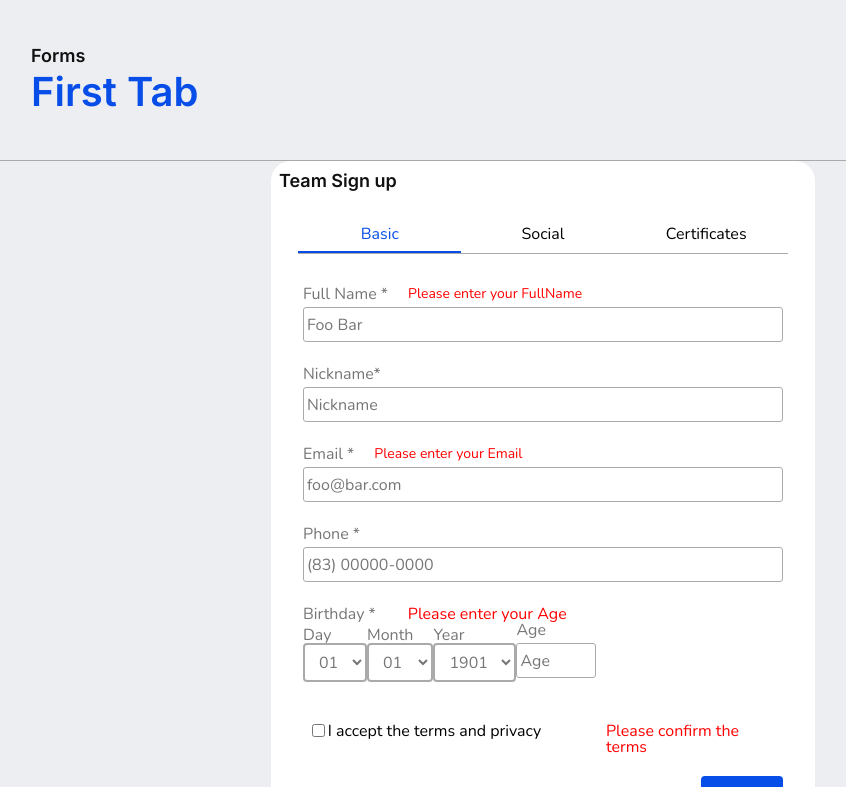
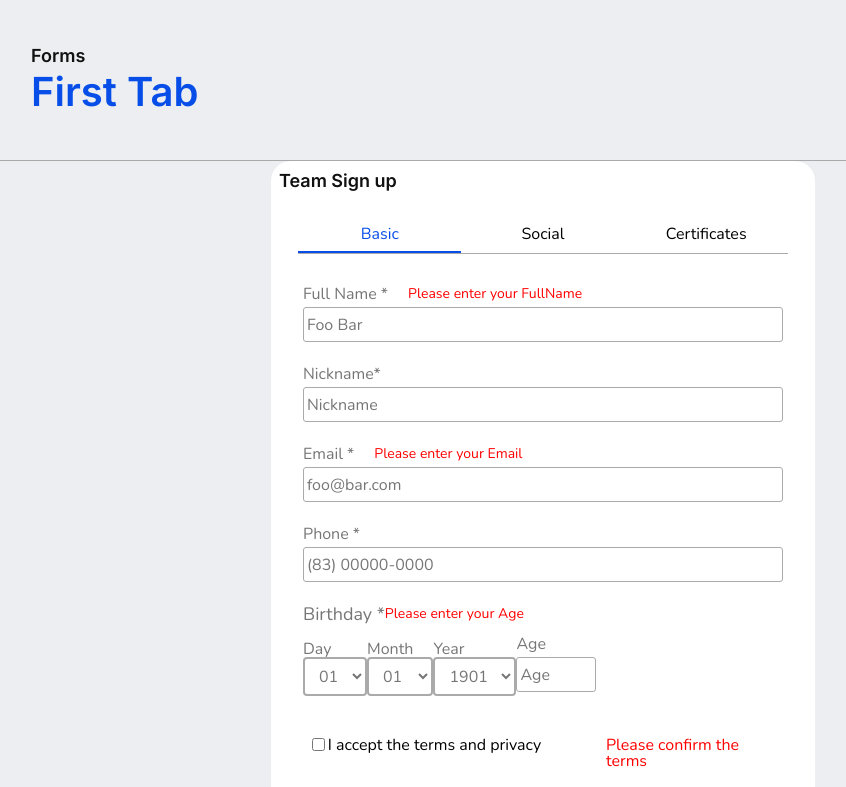
Before and after one commit to Ovictorhugol/FormChallenge, a React (Vite) app: page /basic in a window 1280 px wide. Shown: the top 787 px of the page, without its empty margins (97-943 px from the left). Built offline with nearby package versions, Linux system fonts and the light colour scheme.

Commit message:
Style: adding margin botton and changing font size

```diff
--- a/src/components/Label/Label.styled.js
+++ b/src/components/Label/Label.styled.js
@@ -7,20 +7,20 @@ export const LabelContainer = styled.div`
 `;
 export const LabelText = styled.label`
   font-family: "Nunito", sans-serif;
-  font-size: 0.875;
+  font-size: 1.125rem;
   text-align: left;
   color: #767676;
   font-weight: 400;
   line-height: 1rem;
   height: 1rem;
+  margin-bottom: 0.875rem;
 `;
 export const LabelError = styled.label`
   font-family: "Nunito", sans-serif;
-  font-size: 0.875;
+  font-size: 0.875rem;
   text-align: left;
   color: #ff0000;
   font-weight: 400;
-  margin-left: 2rem;
   line-height: 1rem;
   height: 1rem;
 `;
```
